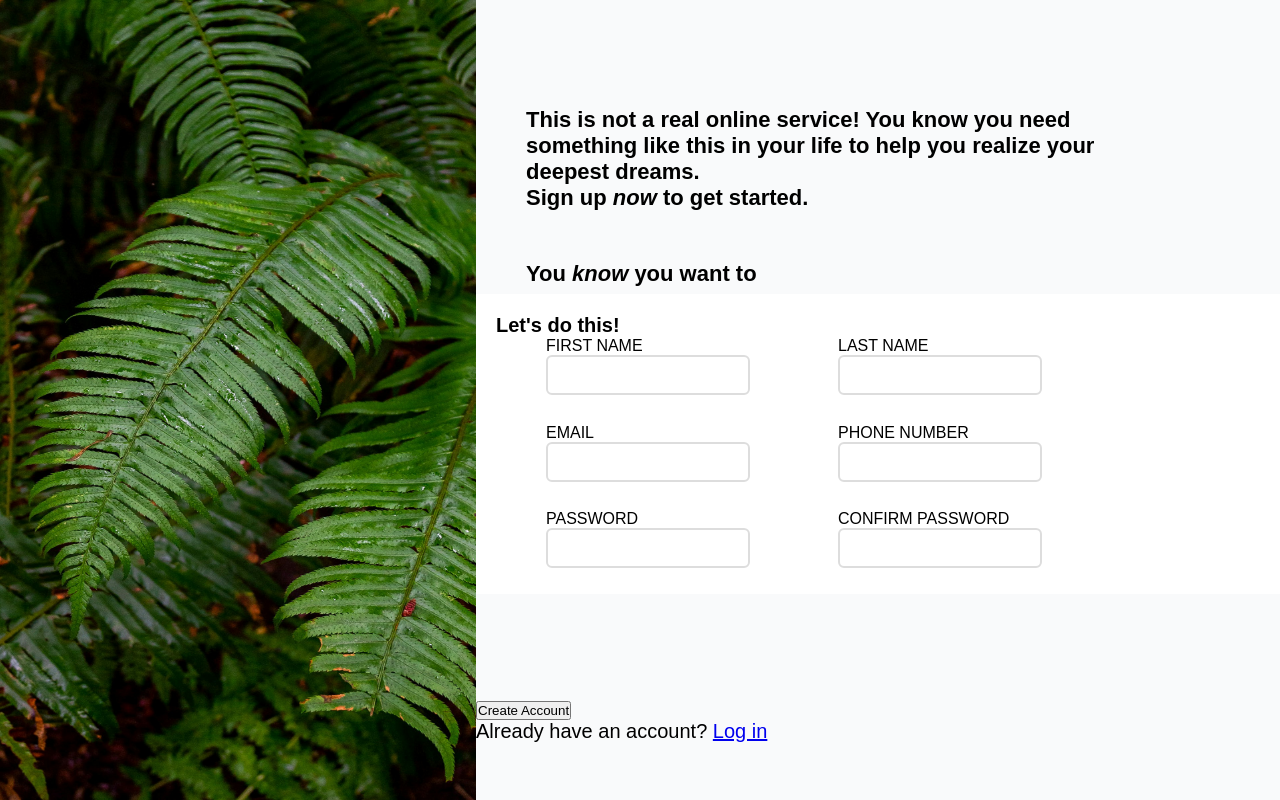
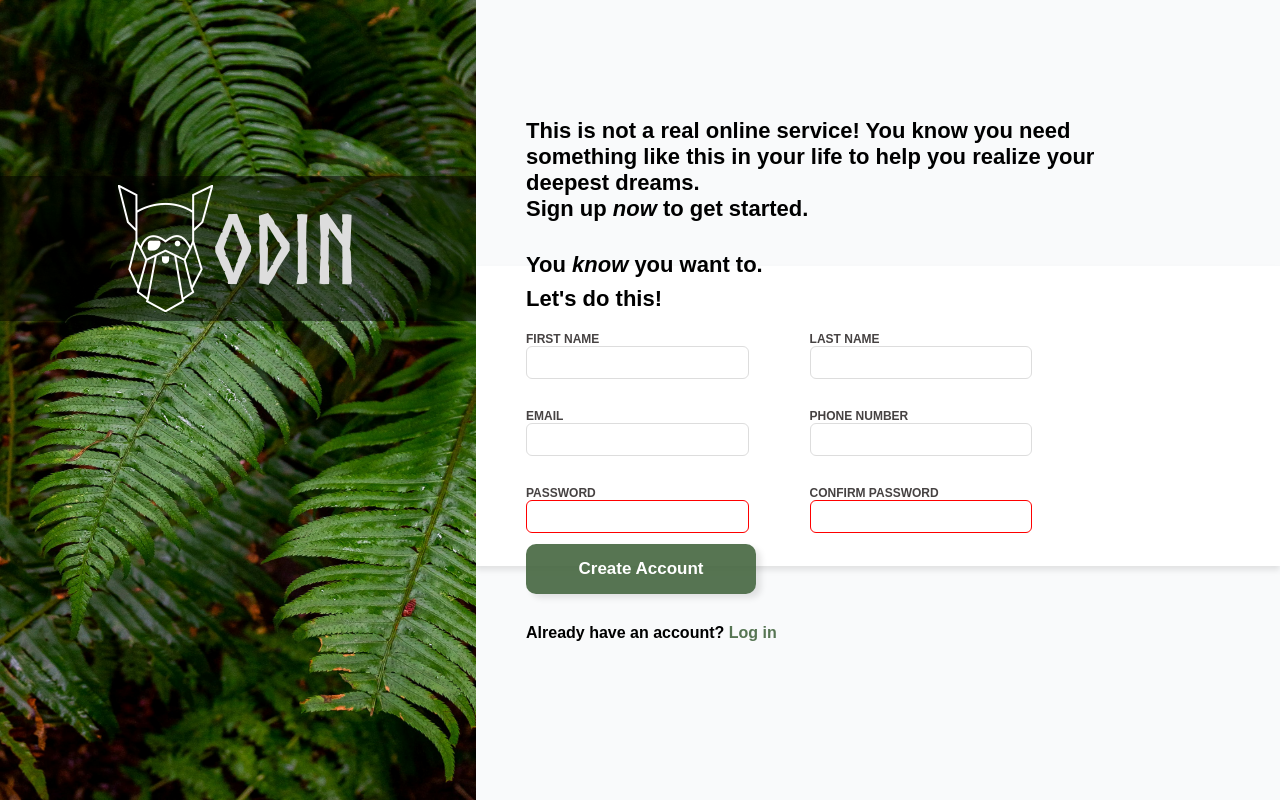
Before and after one commit to Saad05-dev/Sign-up-Form, a plain HTML site: page index.html in a window 1280 px wide. Drawn offline with Linux system fonts and the light colour scheme.

Commit message:
Finishing Design of page

```diff
--- a/index.html
+++ b/index.html
@@ -8,53 +8,55 @@
 </head>
 <body>
     <div class="left-side">
+        <div class="odin">
+            <img src="odin-lined.png" id="odin-logo" alt="">
+            <p class="odin-text">ODIN</p>
+        </div>
         <img src="halie-west-25xggax4bSA-unsplash.jpg" id="nature" alt="">
-        <img src="odin-lined.png" id="oding-logo" alt="">
-        <p class="odin-text">ODIN</p>
     </div>
     <div class="right-side">
         <div class="container">
             <div class="text">
                 <p class="first-text">This is not a real online service! You know you need something like this in your life to help you realize your deepest dreams.</p>
                 <p class="second-text">Sign up <span>now</span> to get started.</p>
-                <p class="third-text">You <span>know</span> you want to</p>
+                <p class="third-text">You <span>know</span> you want to.</p>
             </div>
             <div class="form">
                 <p>Let's do this!</p>
                 <form action="#" method="post">
                     <label for="first-name">
                         <div class="input-wrapper">
-                            <span>FIRST NAME</span> <input type="text">
+                            <span>FIRST NAME</span> <input id="first-name" type="text">
                         </div>
                     </label>
                     <label for="last-name">
                         <div class="input-wrapper">
-                        <span>LAST NAME</span> <input type="text" >
+                        <span>LAST NAME</span> <input id="last-name" type="text" >
                         </div>
                     </label>
-                    <label for="last-name">
+                    <label for="email">
                         <div class="input-wrapper">
-                            <span>EMAIL</span> <input type="email" >
+                            <span>EMAIL</span> <input id="email" type="email" >
                         </div>
                     </label>
-                    <label for="last-name">
+                    <label for="phone-number">
                         <div class="input-wrapper">
-                            <span>PHONE NUMBER</span> <input type="text" >
+                            <span>PHONE NUMBER</span> <input id="phone-number" type="text" >
                         </div>
                     </label>
-                    <label for="last-name">
+                    <label for="password">
                         <div class="input-wrapper">
-                            <span>PASSWORD</span> <input type="password" >
+                            <span>PASSWORD</span> <input id="password" type="password" >
                         </div>
                     </label>
-                    <label for="last-name">
+                    <label for="confirm-password">
                         <div class="input-wrapper">
-                            <span>CONFIRM PASSWORD</span> <input type="password" >
+                            <span>CONFIRM PASSWORD</span> <input id="confirm-password" type="password" >
                         </div>
                     </label>
                 </form>
             </div>
-            <div class="account-verfication">
+            <div class="account-verification">
                 <button type="submit" class="btn">Create Account</button>
                 <p class="account">Already have an account? <a href="#">Log in</a></p>
             </div>
--- a/style.css
+++ b/style.css
@@ -22,11 +22,6 @@ body
     justify-content: center;
     background-color: black;
 }
-p
-{
-    font-size: 20px;
-    font-weight: 500;
-}
 .left-side
 {
     background-color: white;
@@ -34,6 +29,29 @@ p
     height: 100%;
     position: relative;
     overflow: hidden;
+}
+.odin
+{
+    position: absolute;
+    z-index: 2;
+    width: 100%;
+    height: 145px;
+    background-color: rgba(0, 0, 0, 0.5);
+    top: 22%;
+    display: flex;
+    justify-content: center;
+    align-items: center;
+}
+.odin #odin-logo
+{
+    width: 95px;
+}
+.odin-text
+{
+    font-family: 'Bold-Norse',sans-serif;
+    font-weight: 900;
+    font-size: 95px;
+    color: #ddd;
 }
 .left-side #nature
 {
@@ -43,10 +61,7 @@ p
     top: 50%;
     left: 50%;
     transform: translate(-50%, -50%);
-}
-.odin-text
-{
-    font-family: 'Bold-Norse',sans-serif;
+    z-index: 1;
 }
 .right-side
 {
@@ -59,7 +74,6 @@ p
     display: flex;
     flex-direction: column;
     justify-content: space-evenly;
-    gap: 50px;
     margin: 0 auto;
     height: 100%;
     width: 100%;
@@ -81,7 +95,7 @@ p
 }
 .third-text
 {
-    transform: translateY(50px);
+    transform: translateY(30px);
 }
 .form
 {
@@ -89,20 +103,24 @@ p
     height: 300px;
     width: 100%;
     justify-content: center;
-    padding: 20px;
-    gap: 20px;
+    padding-left: 50px;
+    padding-right: 130px;
+    box-shadow: 0 4px 6px rgba(0, 0, 0, 0.1);
 }
 .form p
 {
+    font-size: 22px;
     font-weight: bold;
+    margin-bottom: 20px;
+    margin-top: 20px;
 }
 form
 {
     height: 100%;
     display: grid;
-    grid-template-columns: repeat(2,1fr);
-    margin-left: 50px;
-    margin-right: 130px;
+    grid-template-columns: repeat(2, 0.45fr);
+    grid-template-rows: repeat(3, min-content);
+    gap: 20px 5px;
 }
 .input-wrapper {
     position: relative;
@@ -110,14 +128,69 @@ form
     display: flex;
     flex-direction: column;
 }
+label
+{
+    height: fit-content;
+    margin-bottom: 10px;
+}
+label span
+{
+    font-size: 12px;
+    font-weight: bold;
+    color: rgb(70, 66, 66);
+}
 input
 {
-    height: 40px;
-    width: 70%;
+    padding: 5px;
+    height: 33px;
+    width: 80%;
     padding: 0.75rem;
-    border: 2px solid #ddd;
     border-radius: 6px;
     font-size: 1rem;
     transition: all 0.3s ease;
     background-color: white;
+    border: 1px solid #ddd;
 }
+input[type="password"]
+{
+    outline: none;
+    border: 1px solid red;
+}
+input:focus
+{
+    outline: none;
+    border: 1px solid blue;
+}
+input:active
+{
+    outline: none;
+    border: 1px solid blue;
+}
+.account-verification
+{
+    margin-left: 50px;
+    transform: translateY(-90px);
+}
+.btn
+{
+    width: 230px;
+    height: 50px;
+    font-size: 17px;
+    font-weight: bold;
+    color: white;
+    background-color: rgba(69, 102, 64, 0.9);
+    border: none;
+    border-radius: 10px;
+    box-shadow: 5px 4px 6px rgba(0, 0, 0, 0.1);
+}
+.account
+{
+    margin-top: 30px;
+    font-weight: bold;
+}
+.account a
+{
+    text-decoration: none;
+    color: rgba(69, 102, 64, 0.9);
+    font-weight: bold;
+}
```
